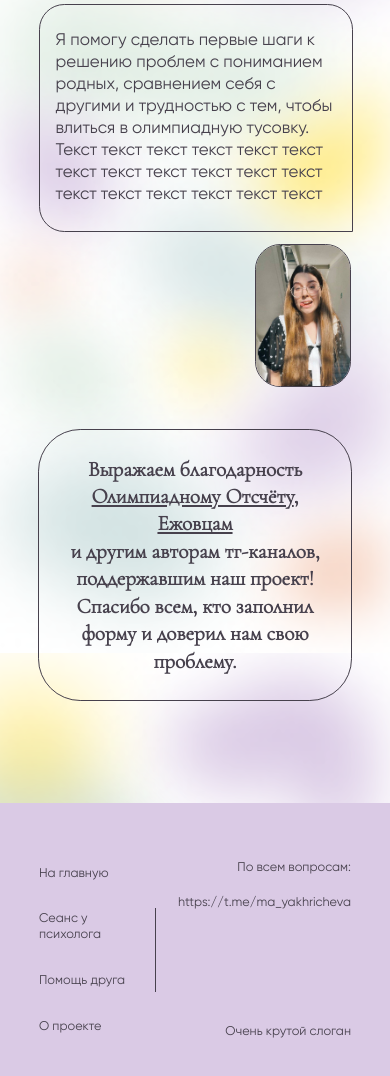
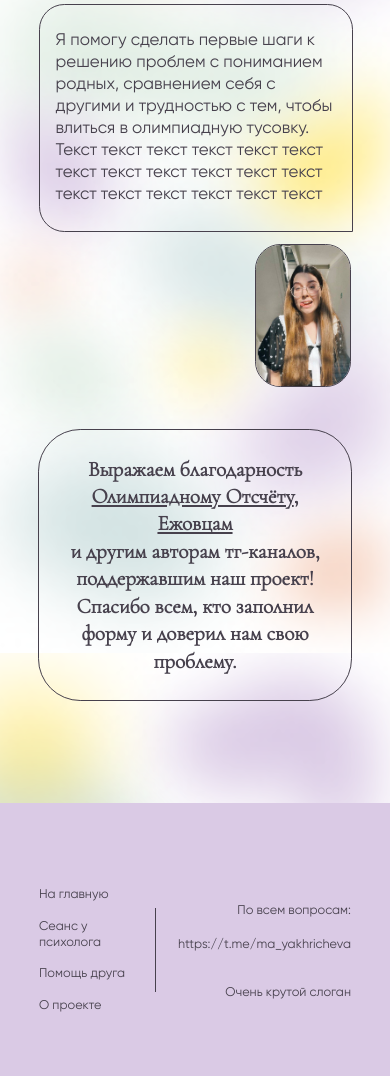
Before and after one commit to impanikaa/longread-app, a React (Create React App) app: page / in a window 390 px wide. Shown: the part 3763-4839 px from the top of the page. Built offline with nearby package versions, Linux system fonts and the light colour scheme.

Commit message:
адаптивность главной страницы и футера

```diff
--- a/src/components/footer/style.module.css
+++ b/src/components/footer/style.module.css
@@ -59,7 +59,7 @@
 
 .text_logo {
   position: relative;
-  height: 25vh;
+  height: 20vh;
   text-align: right;
   align-items: flex-end;
   width: auto;
@@ -96,4 +96,12 @@
   .container {
     height: 35vh;
   }
+
+  .navbar {
+    height: 15vh;
+  }
+
+  .text_logo {
+    height: 15vh;
+  }
 }
```
